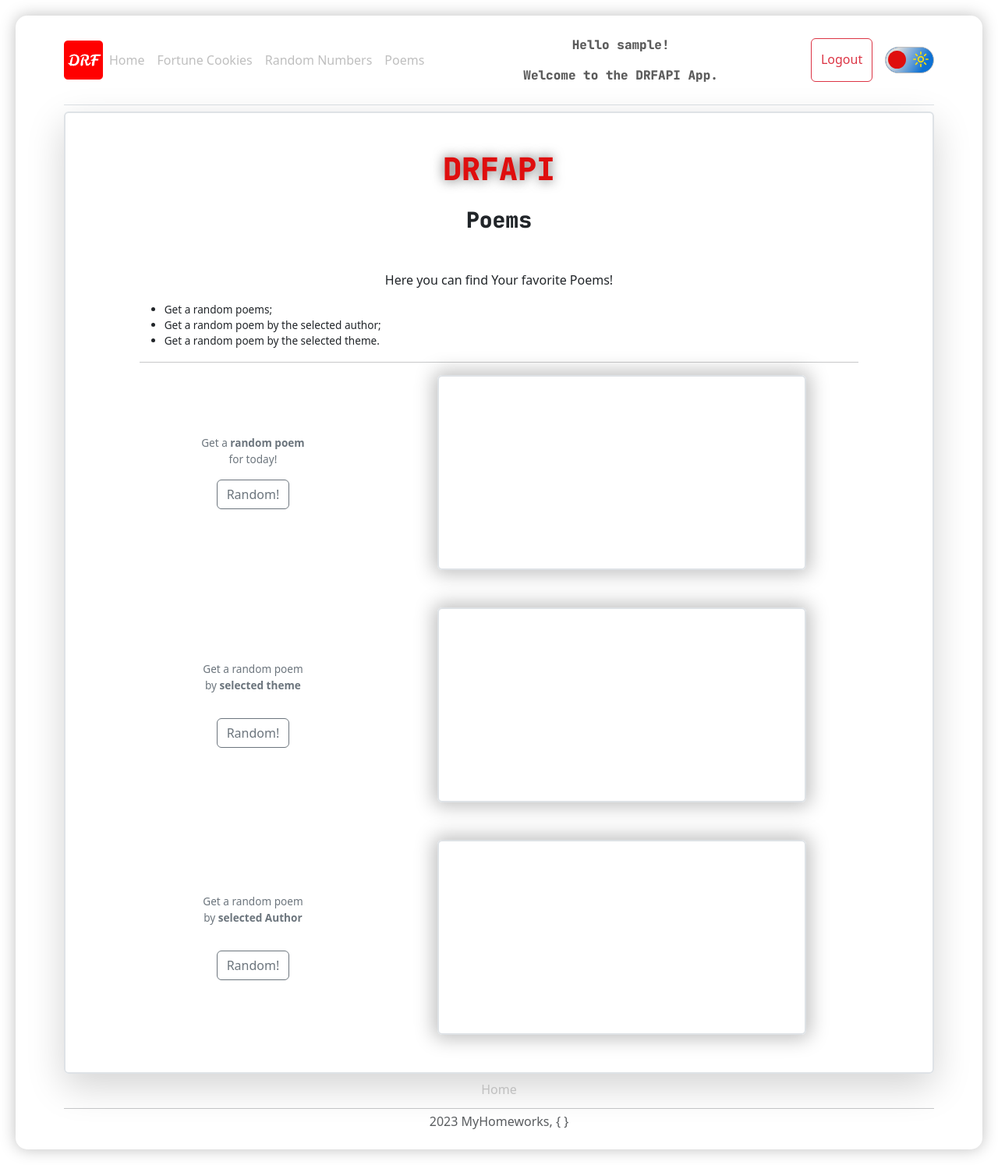
After one commit to MarkDanilchenko/DRF_TestProject, a Django app: page /poems/ in a window 1280 px wide. The commit adds this page. Shown: the whole page at 78% size. Run offline with Django 4.2, Linux system fonts and the light colour scheme; the visitor is signed in with stand-in values (Sample User, id 1); data that the repository does not hold is empty; some libraries are stand-ins or nearby versions.

Commit message:
Complete task 3

```diff
--- a/DRFAPI_test__main/models.py
+++ b/DRFAPI_test__main/models.py
@@ -4,6 +4,7 @@ from django.core.exceptions import ValidationError
 from django.db import models
 
 
+# phone validation for model: User
 def validate_phone(value):
     if re.search(r"\d{1}\(\d{3}\)\d{3}-\d{2}-\d{2}", value) is None:
         raise ValidationError(
@@ -22,11 +23,8 @@ class User(AbstractUser):
         unique=True,
         validators=[validate_phone],
         help_text="Phone number must contain only 11 digits in format _(___)___-__-__",
-        error_messages={
-            "unique": "A user with that username already exists."
-        },
+        error_messages={"unique": "A user with that username already exists."},
         verbose_name="Phone number",
-
     )
 
     def __str__(self):
@@ -48,3 +46,84 @@ class FortuneCookies(models.Model):
 
     class Meta:
         verbose_name_plural = "Fortune Cookies"
+
+
+# task 3 models
+class Author(models.Model):
+    name = models.CharField(
+        max_length=100,
+        blank=False,
+        null=False,
+        help_text="Name of the Author",
+        verbose_name="Name of the Author",
+    )
+
+    def __str__(self):
+        return self.name
+
+    class Meta:
+        verbose_name_plural = "Authors"
+        ordering = ["name"]
+
+
+class Theme(models.Model):
+    themes = [
+        ("About Daytime", "About Daytime"),
+        ("About Countries and towns", "About Countries and towns"),
+        ("About Seasons", "About Seasons"),
+        ("About Hollydays", "About Holidays"),
+        ("About Nature", "About Nature"),
+    ]
+    theme = models.CharField(
+        max_length=100,
+        blank=False,
+        null=False,
+        help_text="Theme of the Poem",
+        verbose_name="Theme of the Poem",
+        choices=themes,
+    )
+
+    def __str__(self):
+        return self.theme
+
+    class Meta:
+        verbose_name_plural = "Themes"
+        ordering = ["theme"]
+
+
+class Poem(models.Model):
+    title = models.CharField(
+        max_length=100,
+        blank=False,
+        null=False,
+        help_text="Title of the Poem",
+        verbose_name="Title of the Poem",
+    )
+
+    text = models.TextField(
+        max_length=5000,
+        blank=False,
+        null=False,
+        help_text="Text of the Poem",
+        verbose_name="Text of the Poem",
+    )
+
+    author = models.ForeignKey(
+        Author,
+        on_delete=models.CASCADE,
+        help_text="Author of the Poem",
+        verbose_name="Author of the Poem",
+    )
+    theme = models.ForeignKey(
+        Theme,
+        on_delete=models.CASCADE,
+        help_text="Theme of the Poem",
+        verbose_name="Theme of the Poem",
+    )
+
+    def __str__(self):
+        return f'"{self.title}" by {self.author}'
+
+    class Meta:
+        verbose_name_plural = "Poems"
+        ordering = ["title"]
--- a/DRFAPI_test__main/templates/fortune_cookies.html
+++ b/DRFAPI_test__main/templates/fortune_cookies.html
@@ -4,7 +4,6 @@
     <div class="col-10 offset-1">
         <h3 class="logoString_h3 text-center">Fortune Cookies</h3>
         <p class="text-center mt-5">Get your fortune cookies for today <b>right now</b>!</p>
-        <p class="text-end text-small"><i>*Note, you can only get <b>one</b> fortune cookie <b>per 1 minutes</b></i></p>
         <div class="d-flex justify-content-center flex-column align-items-center">
             <button class="btn btn-outline-secondary" id="getFortuneCookies">Get Fortune Cookies</button>
             <div id="fortuneCookiesResult" class="d-flex align-items-center justify-content-center text-center border border-2 rounded rounded-2 mt-5 col-6">
--- a/DRFAPI_test__main/templates/index.html
+++ b/DRFAPI_test__main/templates/index.html
@@ -30,7 +30,7 @@
 					<li><a href="/" class="nav-link px-2" title="Home page">Home</a></li>
 					<li><a href="/fortune_cookies" class="nav-link px-2" title="Fortune Cookies">Fortune Cookies</a></li>
 					<li><a href="/random_numbers" class="nav-link px-2" title="Random Numbers">Random Numbers</a></li>
-					<li><a href="/poems" class="nav-link px-2" title="Poems">Poems</a></li>
+					<li><a href="{% url 'poems' %}" class="nav-link px-2" title="Poems">Poems</a></li>
 				</ul>
 				<h6 class="text-center col-lg-auto col-12 mx-lg-auto mb-lg-0 mb-3" id="headerGreeting" style="color: rgb(92, 92, 92)">
 					Hello {{user.username}}!<br />
@@ -171,13 +171,13 @@
 						<div class="col-md-6 col-lg-4 column">
 							<div class="card gr-3">
 								<div class="txt">
-									<h1>-</h1>
-									<p>-</p>
+									<h1>English Poems</h1>
+									<p>Different Poems by themes!</p>
 								</div>
-								<a href="" class="nav-link" title="">More</a>
+								<a href="{% url 'poems' %}" class="nav-link" title="Poems">More</a>
 								<div class="ico-card">
 									<div class="">
-										<img src="" alt="" />
+										<img src="" alt="Poems" />
 									</div>
 								</div>
 							</div>
--- /dev/null
+++ b/DRFAPI_test__main/templates/poems.html
@@ -0,0 +1,71 @@
+{% extends 'index.html' %} {% block content %} {% autoescape off %}
+
+<div class="row">
+	<div class="col-10 offset-1">
+		<h3 class="logoString_h3 text-center">Poems</h3>
+		<p class="text-center mt-5">Here you can find Your favorite Poems!</p>
+		<ul class="text-small">
+			<li>Get a random poems;</li>
+			<li>Get a random poem by the selected author;</li>
+			<li>Get a random poem by the selected theme.</li>
+		</ul>
+		<hr />
+		<div class="row text-center d-flex align-items-center mb-5">
+			<div class="col-4 offset-0 text-center">
+				<p class="text-center text-small text-secondary">Get a <b>random poem</b> <br />for today!</p>
+				<button class="btn btn-outline-secondary" id="randomPoem">Random!</button>
+			</div>
+			<div class="col-6 offset-1 border border-2 rounded rounded-2 d-flex flex-column" id="randomPoemResult">
+
+			</div>
+		</div>
+		<div class="row text-center d-flex align-items-center mb-5">
+			<div class="col-4 offset-0 text-center d-flex flex-column justify-content-center align-items-center">
+				<p class="text-center text-small text-secondary">
+					Get a random poem <br />
+					by <b>selected theme</b>
+				</p>
+				<form id="randomPoemByTheme" method="post" action="" enctype="application/x-www-form-urlencoded">
+					{% csrf_token %}
+					<div class="d-flex col-10 offset-1 mb-3">
+						{% if resultThemes %}
+						<select class="form-select form-select-sm" name="theme" aria-label="Select poems' theme">
+							<option selected disabled>Choose theme</option>
+							{% for i in resultThemes %}
+							<option value="{{i.theme}}">{{i.theme}}</option>
+							{% endfor %}
+						</select>
+						{% endif %}
+					</div>
+					<button type="submit" class="btn btn-outline-secondary" id="">Random!</button>
+				</form>
+			</div>
+			<div class="col-6 offset-1 border border-2 rounded rounded-2 d-flex flex-column" id="randomPoemByThemeResult"></div>
+		</div>
+		<div class="row text-center d-flex align-items-center mb-5">
+			<div class="col-4 offset-0 text-center d-flex flex-column justify-content-center align-items-center">
+				<p class="text-center text-small text-secondary">
+					Get a random poem <br />
+					by <b>selected Author</b>
+				</p>
+				<form id="randomPoemByAuthor" method="post" action="" enctype="application/x-www-form-urlencoded">
+					{% csrf_token %}
+					<div class="d-flex col-10 offset-1 mb-3">
+						{% if resultAuthors %}
+						<select class="form-select form-select-sm" name="author" aria-label="Select poems' Author">
+							<option selected disabled>Choose Author</option>
+							{% for i in resultAuthors %}
+							<option value="{{i.name}}">{{i.name}}</option>
+							{% endfor %}
+						</select>
+						{% endif %}
+					</div>
+					<button type="submit" class="btn btn-outline-secondary" id="">Random!</button>
+				</form>
+			</div>
+			<div class="col-6 offset-1 border border-2 rounded rounded-2 d-flex flex-column" id="randomPoemByAuthorResult"></div>
+		</div>
+	</div>
+</div>
+
+{% endautoescape %} {% endblock %}
--- a/DRFAPI_test__main/urls.py
+++ b/DRFAPI_test__main/urls.py
@@ -9,11 +9,16 @@ router = routers.DefaultRouter()
 router.register(r"fortune_cookies", views__api.FortuneCookies)
 # task 2 router
 router.register(r"random_numbers", views__api.RandomNumbers, basename="random_numbers")
+# task 3 router
+router.register(r"poems", views__api.Poem)
 
 urlpatterns = [
-    path('', TemplateView.as_view(template_name="index.html")),
-    path('fortune_cookies/', TemplateView.as_view(template_name="fortune_cookies.html")),
-    path('random_numbers/', TemplateView.as_view(template_name="random_numbers.html")),
+    path("", TemplateView.as_view(template_name="index.html")),
+    path(
+        "fortune_cookies/", TemplateView.as_view(template_name="fortune_cookies.html")
+    ),
+    path("random_numbers/", TemplateView.as_view(template_name="random_numbers.html")),
+    path("poems/", views.poems, name="poems"),
     path(
         "api/",
         include(router.urls),
--- a/DRFAPI_test__main/views.py
+++ b/DRFAPI_test__main/views.py
@@ -1,6 +1,6 @@
 from django.contrib.auth import authenticate, login
 from django.shortcuts import render, redirect
-from . import forms
+from . import forms, models
 
 
 # registartion
@@ -17,3 +17,13 @@ def registration(request):
     else:
         form = forms.UserForm()
     return render(request, "registration.html", {"form": form})
+
+# render poems html with themes and authors selected options
+def poems(request):
+    resultThemes = models.Theme.objects.all()
+    resultAuthors = models.Author.objects.all()
+    return render(
+        request,
+        "poems.html",
+        {"resultThemes": resultThemes, "resultAuthors": resultAuthors},
+    )
```
Also changed, not shown: DRFAPI_test__main/API/serializers.py (+10 -1 lines), DRFAPI_test__main/API/views.py (+39 -2 lines), DRFAPI_test__main/admin.py (+45 -2 lines), DRFAPI_test__main/forms.py (+44 -7 lines), static/src/css/style.css (+11 -0 lines), static/src/js/api.js (+108 -1 lines), static/src/scss/style_custom.scss (+12 -0 lines), DRFAPI_test__main/migrations/0002_author_theme_poem.py (added), DRFAPI_test__main/migrations/0003_alter_theme_theme.py (added), DRFAPI_test__main/migrations/0004_alter_theme_theme.py (added), DRFAPI_test__main/migrations/0005_alter_theme_theme.py (added), DRFAPI_test__main/migrations/0006_poem_text.py (added), static/dist/bundle.js, 1 other file.
